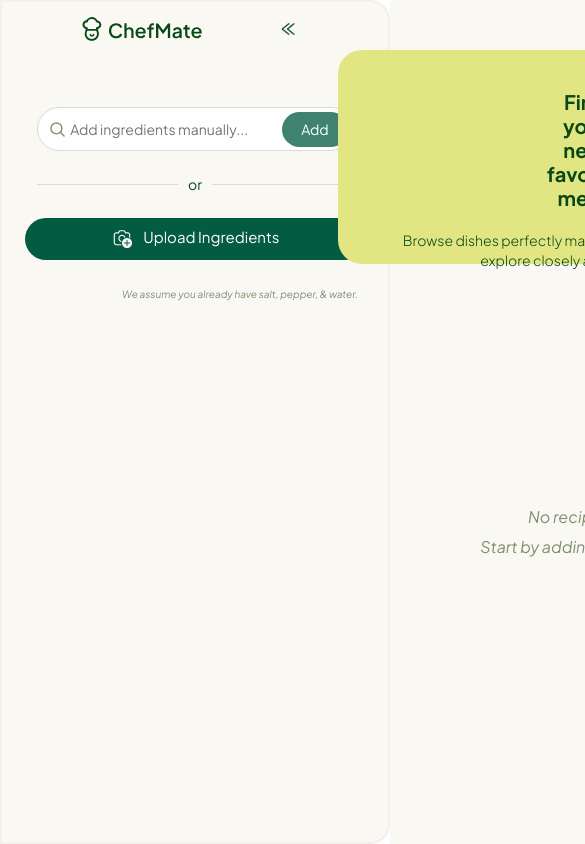
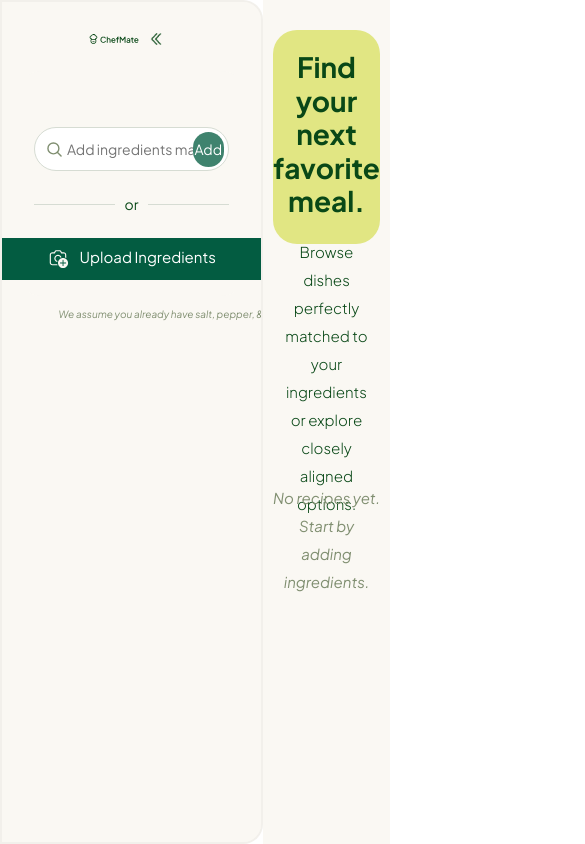
Before and after one commit to Simba0427/ChefMate-official, a React (Vite) app: page /dashboard in a window 390 px wide. Shown: the top 844 px of the page, 585 px wide, since content can reach past the window. Built offline with nearby package versions, Linux system fonts and the light colour scheme.

Commit message:
Worked on responisve design

```diff
--- a/src/components/DoubleKaratLogo.jsx
+++ b/src/components/DoubleKaratLogo.jsx
@@ -1,6 +1,7 @@
 import React from "react";
+import Sidebar from "./Sidebar";
 
-const DoubleKaratLogo = () => {
+const DoubleKaratLogo = ({ toggleSidebar }) => {
   return (
     <img
       className="double-karat-logo"
--- a/src/components/Header.jsx
+++ b/src/components/Header.jsx
@@ -1,5 +1,6 @@
 import React from 'react'
 import { useNavigate } from 'react-router-dom';
+import '../styles/home.css'
 
 const Header = () => {
   const navigate = useNavigate();
@@ -8,13 +9,16 @@ const Header = () => {
     navigate('/dashboard')
   }
   return (
-    <header>
+    <header className='header'>
+      {/* <img  className='home-logo' src="public/Logo.svg" alt='ChefMate Logo'/> */}
       <h1 className="header-h1">No more wasted ingredients.</h1>
       <p className="header-p">
         Got ingredients? We’ll whip up some recipes. <br /> Simply upload or
         snap a photo of what you have, and let us handle the rest.
       </p>
-      <button className="header-btn" onClick={handleClick}>Start Cooking</button>
+      <button className="header-btn" onClick={handleClick}>
+        Start Cooking
+      </button>
     </header>
   );
 }
--- a/src/components/MainContent.jsx
+++ b/src/components/MainContent.jsx
@@ -19,7 +19,7 @@ const MainContent = ({searchResults}) => {
               <li key={index}>
                 <div>
                   <img src={result.recipe.image} alt={result.recipe.label} />
-                  <p>{result.recipe.label}</p>
+                  <p className='results-p'>{result.recipe.label}</p>
                   <a
                     href={result.recipe.url}
                     target="_blank"
--- a/src/styles/MainContent.css
+++ b/src/styles/MainContent.css
@@ -16,6 +16,7 @@
   width: 100%;
   min-height: 100vh;
   padding: 40px 24px; /* Adjust padding to ensure proper spacing */
+  box-sizing: border-box; /* Adjust padding to ensure proper spacing */
 }
 
 .green-box {
@@ -25,10 +26,11 @@
   align-items: center;
   width: 100%;
   height: 214px;
-  margin: 40px 0 230px;
+  margin: 5px 0 60px;
   padding: 40px 247px 48px 247px;
   border-radius: 24px;
   background-color: #e1e683;
+  box-sizing: border-box;
 }
 
 .main-title {
@@ -43,13 +45,14 @@
 .main-description {
   font-size: 15px;
   color: #094817;
-  margin-bottom: 400px;
+  margin-bottom: 2rem;
   line-height: 1.75rem;
   text-align: center;
   font-weight: 300;
   width: 410px;
   line-height: 1.87;
   height: 56px;
+
 }
 
 .no-recipes {
@@ -65,7 +68,7 @@
 }
 
 .ingredients-box {
-  width: 377px;
+  width: 23.5em;
   height: auto;
   display: flex;
   flex-direction: column;
@@ -92,7 +95,9 @@
   letter-spacing: normal;
   text-align: center;
   color: #808f71;
+  margin: 9.3em 0;
 }
+
 
 .ingredients-input {
   border: none;
@@ -125,7 +130,6 @@
   background-color: #faf8f3;
 }
 
-/* styles.css */
 .search-results ul {
   display: grid;
   grid-template-columns: repeat(6, 1fr); /* 4 columns */
@@ -149,9 +153,9 @@
   height: auto;
   border-radius: 8px;
 }
+.results-p{
+  font-size: 1em;
 
-.search-results p {
-  font-size: 1em;
   margin: 8px 0;
   }
 
@@ -160,36 +164,32 @@
   color: blue;
   font-weight: bold;
 }
+@media (max-width: 1200px) {
 
+  .main-content {
+    padding: 20px 16px;
+  }
+  .green-box {
+    padding: 40px 10% 48px 10%; /* Adjust padding for smaller screens */
+  }
+  .main-description {
+    width: 70%;
+  }
+}
 /* Media query for tablets */
 @media (max-width: 768px) {
-    .main-content {
-        padding: 20px;
+    .green-box {
+    padding: 30px 5% 30px 5%; /* Further adjust padding for smaller screens */
+    margin: 20px 0 150px;
+  }
+  .main-title {
+    font-size: 2rem;
+  }
+  .main-description {
+    width: 80%;
   }
 
-    .box {
-        padding: 20px;
-    }
 
-    .main-title {
-        font-size: 1.5rem;
-    }
-
-    .main-description {
-        font-size: 1rem;
-        margin-bottom: 20px;
-        line-height: 1.5rem;
-    }
-
-    .no-recipes {
-        font-size: 0.875rem;
-        line-height: 1.5rem;
-    }
-    .ingredients-box {
-    width: 90%; /* Adjust width */
-    padding: 20px;
-    margin: 20px auto; /* Adjust margins */
-  }
 }
 
 /* Media query for mobile phones */
@@ -202,14 +202,15 @@
         padding: 10px;
     }
 
+    .green-box {
+    padding: 20px 3% 20px 3%; /* Further adjust padding for mobile screens */
+    margin: 20px 0 100px;
+  }
   .main-title {
-        font-size: 1.25rem;
+    font-size: 1.75rem;
   }
-
   .main-description {
-        font-size: 0.875rem;
-        margin-bottom: 15px;
-        line-height: 1.25rem;
+    width: 90%;
   }
 
     .no-recipes {
--- a/src/styles/home.css
+++ b/src/styles/home.css
@@ -9,15 +9,16 @@
   align-items: center;
   justify-content: center;
   text-align: center;
+  position: relative;
 }
 @media (max-width: 767px) {
   .home {
-    background-image: url('/Mobile.png'); /* Replace with the path to your mobile image */
+    background-image: url('/Mobile.png');
   }
 }
 @media (min-width: 768px) and (max-width: 1199px) {
   .home {
-    background-image: url('/Tablet.png'); /* Replace with the path to your tablet image */
+    background-image: url('/Tablet.png');
   }
 }
 
@@ -26,7 +27,22 @@
     background-image: url('/Widescreen.png');
   }
 }
-
+.header {
+  position: relative;
+  width: 100%;
+  display: flex;
+  flex-direction: column;
+  align-items: center;
+  box-sizing: border-box;
+    padding-top: 40px;
+}
+.home-logo {
+   position: absolute;
+  top: 0; /* Align to the very top */
+  right: 0; /* Align to the very right */
+  width: 100px; /* Adjust as needed */
+  margin: 10px;
+}
 .header-h1{
     font-weight: 700;
     color:  #094817;
@@ -34,6 +50,7 @@
     line-height: 70.56px;
     text-align: center;
      font-family: 'Plus Jakarta Sans';
+
 }
 
 .header-p{
--- a/src/styles/imageupload.css
+++ b/src/styles/imageupload.css
@@ -1,5 +1,19 @@
 .input-field {
-  display: none; /* Hide the default file input */
+  display:none ;
+
+  /* background-color: red;
+  width: 771px;
+  height: 452px;
+  display: flex;
+
+  gap: 24px;
+  margin: 150px 334px 150px 1200px;
+  padding: 24px 32px 32px;
+  border-radius: 24px;
+  box-shadow: 0 2px 40px 0 rgba(221, 221, 221, 0.6);
+  background-color: #fff;
+  z-index: 1000;   */
+
 }
 
 .custom-file-upload {
@@ -55,6 +69,8 @@
   flex-direction: column;
   align-items: center;
   gap: 10px;
+
+
 }
 
 .p-tag{
--- a/src/styles/sidebar.css
+++ b/src/styles/sidebar.css
@@ -10,30 +10,62 @@ html, body {
     height: 100%;
 }
 .sidebar {
-  width: 426px;
-  height: 1024px;
+    width: 426px;
   padding: 22.4px 24px 766px 21px;
   background-color: #faf8f3;
-  border-radius:0 20px 20px 0;
+  border-radius: 0 20px 20px 0;
   border: 2px solid #e7e5e071;
+  overflow: visible;
+  z-index: 1;
+  box-sizing: border-box;
+  overflow: auto;
+
 }
 
 .sidebar-header {
   display: flex;
   align-items: center;
 }
-
-.logo {
-  width: auto;
-  height: 33px;
-  margin-right: 112px;
+.sidebar.collapsed {
+  width: 78px;
 }
 
-.double-karat-logo {
-  width: 32px;
-  height: 32px;
-  margin-left: 64px;
+.double-carat{
+  display: none;
+  width: 100px;
 }
+.ingredients-logo  {
+  margin-left: 10em;
+  width: 0px;
+  border: none;
+
+}
+.logo-container{
+  display: flex;
+  flex-direction: column;
+  align-items: center;
+
+}
+.chef-logo{
+   margin: 10px 0;
+  width: 40px;
+  height: 39px;
+  cursor: pointer;
+}
+.logo {
+  margin: 10px 0;
+  width: 50px;
+  height: 70px;
+  cursor: pointer;
+
+}
+
+.double-carat-logo{
+  background: transparent;
+
+}
+
+
 
 .assumption {
   width: 284px;
@@ -56,7 +88,8 @@ html, body {
   font-size: 14px;
   color: white;
   border: 1px none;
-  width: 90px;
+  /* width: 90px; */
+  width: 25%;
   padding: 7px 0px 7px 0px;
   cursor: pointer;
   transition: background-color 0.3s, color 0.3s;
@@ -148,12 +181,18 @@ height: 15px;
   border: solid 1px #d6dcd3;
   background-color: #fff;
 }
+@media (max-width: 1200px) {
+  .sidebar {
+    width: 300px;
+  }
 
+
+}
 /* Media query for tablets */
 @media (max-width: 768px) {
   .sidebar {
-    width: 250px;
-    padding: 20px 10px;
+     width: 100%;
+    padding: 10px;
   }
 
   .logo,
@@ -171,6 +210,11 @@ height: 15px;
   .assumption {
     width: 220px;
     font-size: 11px;
+  }
+   .ingredients-box {
+    width: 2em;
+    padding: 20px;
+    margin: 20px auto;
   }
 }
 
```
Also changed, not shown: 1 other file (tests, documents, lock files or other folders). Lines whose indentation alone changed are shown as unchanged.
